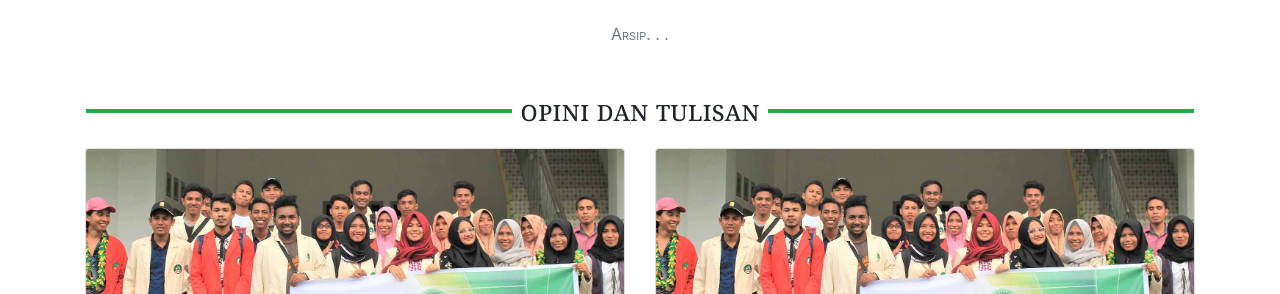
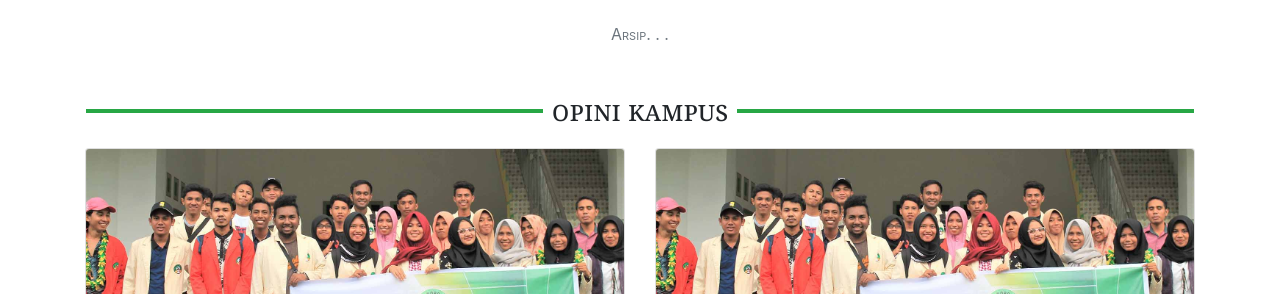
Before and after one commit to saidbahta/stmik-tm, a Jekyll site: the page built from index.md, in a window 1280 px wide and 900 px high, scrolled down 1581 px. Shown: the part 168-462 px from the top of the window. Built offline with Jekyll 4.4.1, drawn with Linux system fonts in a browser that asks for light colours; nearby versions of some CDN libraries.

Commit message:
update layout

```diff
--- a/_layouts/beranda.html
+++ b/_layouts/beranda.html
@@ -62,7 +62,7 @@ layout: default
 <br>
 
 <div class="container">
-    <h3 class="text-center garis-heading font-georgia font-small-caps">opini dan tulisan</h3>
+    <h3 class="text-center garis-heading font-georgia font-small-caps">opini kampus</h3>
     <div class="row">
         {% assign daftar-opini = site.opini | reverse %}
         {% for opini in daftar-opini limit:4 %}
--- a/_layouts/default.html
+++ b/_layouts/default.html
@@ -71,7 +71,7 @@
         <div class="col-xl-8 col-lg-8 col-md-7 col-sm-12 col-xs-12 mx-auto pt-1 align-self-center">
           <h3 class="font-effect-shadow-multiple font-merri">Sekolah
             Tinggi Manajemen Informatika dan Komputer, Tidore Mandiri </h3>
-          <p class="text-muted font-italic">Mengedepankan Kompetensi Dalam Penguasaan Teknologi Informasi dan
+          <p class="text-muted">Mengedepankan Kompetensi Dalam Penguasaan Teknologi Informasi dan
             Komunikasi</p>
         </div>
         <div class="col-xl-2 col-lg-2 col-md-2 col-sm-12 col-xs-12 align-self-center">
```
